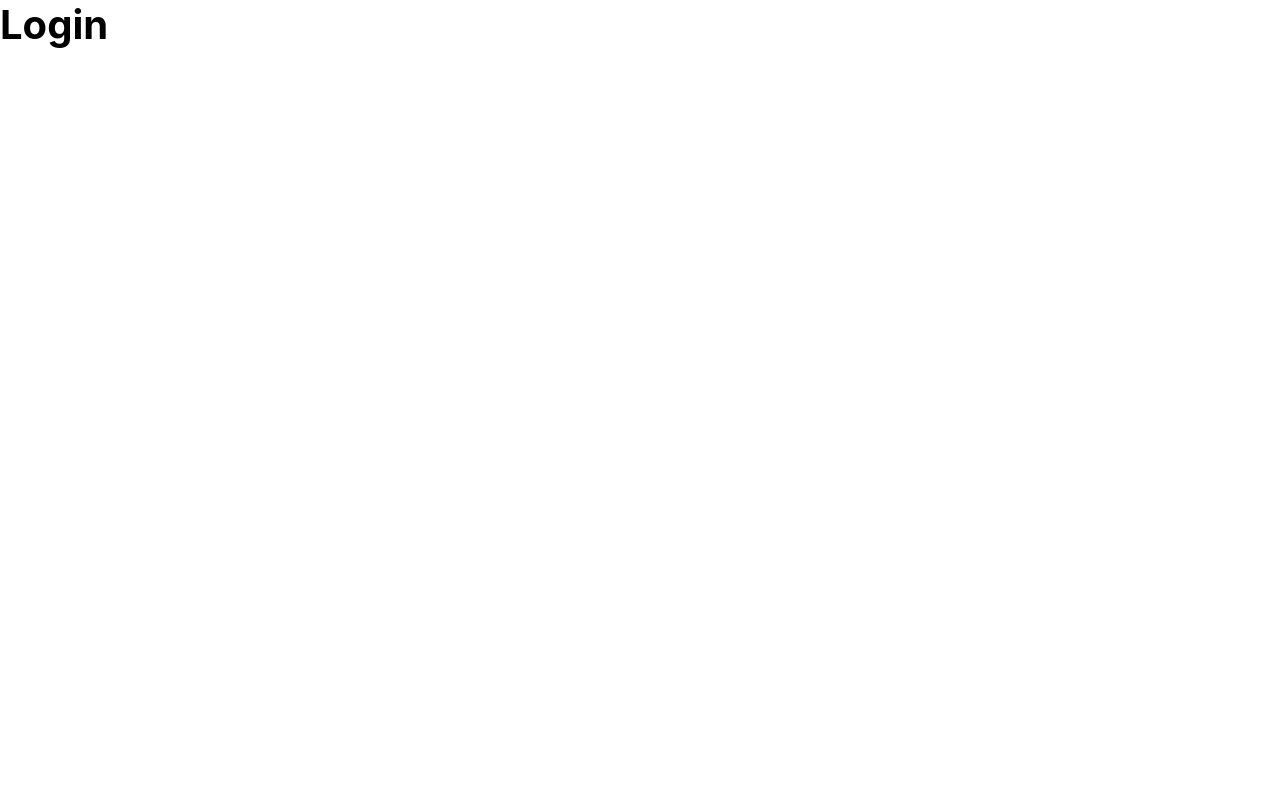
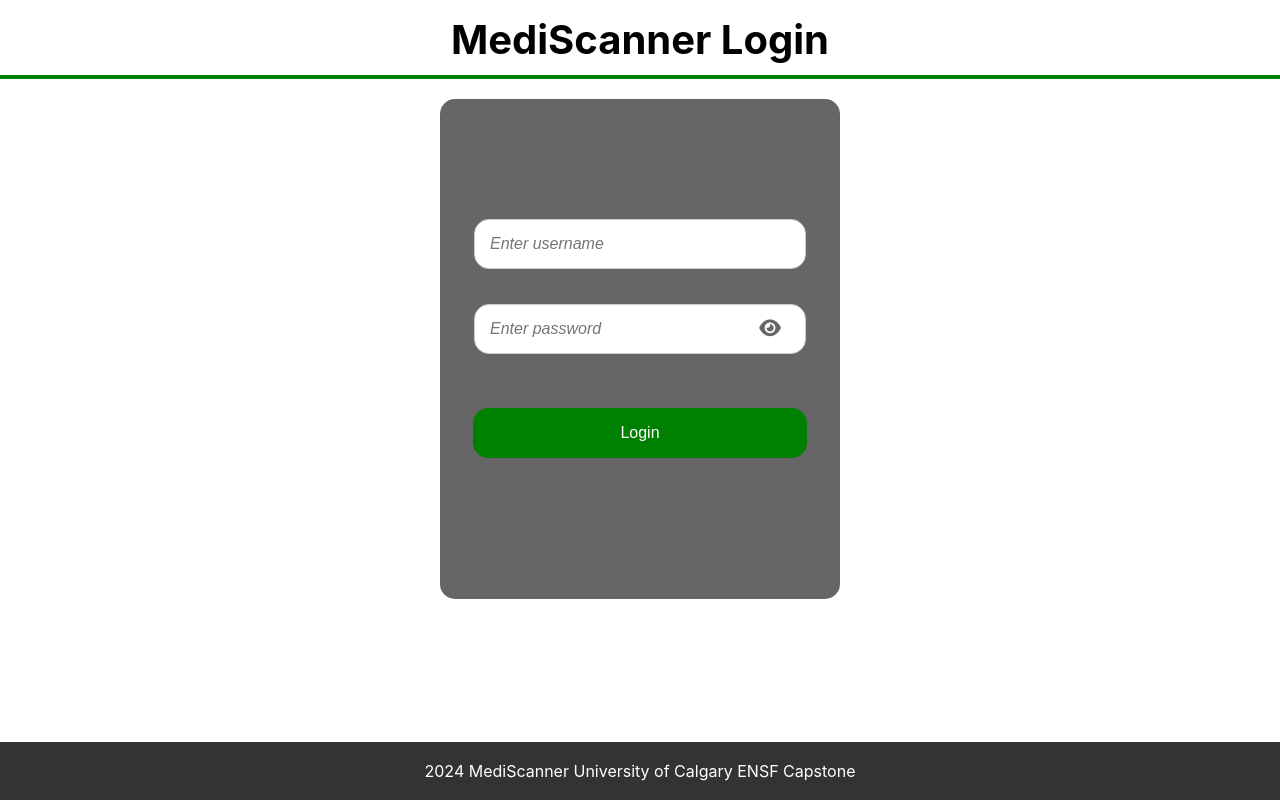
Before and after one commit to amneetd/MediScanner, a React (Create React App) app in the folder Frontend/my-app/: page /login in a window 1280 px wide. Built offline with nearby package versions, Linux system fonts and the light colour scheme.

Commit message:
added login page

```diff
--- a/Frontend/my-app/package.json
+++ b/Frontend/my-app/package.json
@@ -3,6 +3,7 @@
   "version": "0.1.0",
   "private": true,
   "dependencies": {
+    "@fortawesome/fontawesome-free": "^6.6.0",
     "@testing-library/jest-dom": "^5.17.0",
     "@testing-library/react": "^13.4.0",
     "@testing-library/user-event": "^13.5.0",
--- a/Frontend/my-app/src/App.js
+++ b/Frontend/my-app/src/App.js
@@ -1,7 +1,7 @@
 // src/App.js
 import React from "react";
 import Calendar from "./Calendar";
-import { BrowserRouter as Router, Routes, Route } from 'react-router-dom';
+import { BrowserRouter as Router, Routes, Route, Navigate } from 'react-router-dom';
 import UploadPage from './UploadPage';
 import Login from './Login';
 import MedicalInfo from "./MedicalInfo";
@@ -11,6 +11,7 @@ function App() {
     <Router>
       <div>
         <Routes>
+          <Route path="/" element={<Navigate to="/login" replace />} />
           <Route path="/upload" element={<UploadPage />} />
           <Route path="/login" element={<Login />} />
           <Route path="/report" element={<MedicalInfo />} />
--- a/Frontend/my-app/src/DropzoneComponent.js
+++ b/Frontend/my-app/src/DropzoneComponent.js
@@ -1,4 +1,3 @@
-// src/DropzoneComponent.js
 import React, { useCallback, useState, useEffect } from 'react';
 import { useDropzone } from 'react-dropzone';
 import './index.css';
--- a/Frontend/my-app/src/Login.js
+++ b/Frontend/my-app/src/Login.js
@@ -1,12 +1,48 @@
-// src/Login.js
-import React from 'react';
+// src/DropzoneComponent.js
+import React, { useCallback, useState, useEffect } from 'react';
+import { useDropzone } from 'react-dropzone';
+import './index.css';
+import { useNavigate } from 'react-router-dom';
+import '@fortawesome/fontawesome-free/css/all.min.css';
 
-const Login = () => {
+
+const LoginPage = () => {
+  const navigate = useNavigate();
+
+  const nav = () => {
+    navigate('/upload')
+  }
+  const [showPassword, setShowPassword] = useState(false);
+
+  const togglePasswordVisibility = () => {
+    setShowPassword(!showPassword);
+  };
+
+
   return (
-    <div>
-      <h1>Login</h1>
+    <div className="mid-container">
+      <header>
+        <h1>MediScanner Login</h1>
+      </header>
+      <div className="login-box">
+        <div className="login-back">
+            <input type="text" id="username" name="username" placeholder="Enter username" />
+            <input
+              type={showPassword ? 'text' : 'password'}  /* Toggle between password and text */
+              name="password"
+            placeholder="Enter password" />
+            <i
+              className={`fas ${showPassword ? 'fa-eye-slash' : 'fa-eye'} eye-icon`}
+              onClick={togglePasswordVisibility}
+            />
+            <button type="submit" onClick={nav}>Login</button>
+        </div>
+        </div>
+      <footer>
+        <p>2024 MediScanner University of Calgary ENSF Capstone</p>
+      </footer>
     </div>
   );
 };
 
-export default Login;
+export default LoginPage;
--- a/Frontend/my-app/src/UploadPage.js
+++ b/Frontend/my-app/src/UploadPage.js
@@ -1,4 +1,3 @@
-// src/UploadPage.js
 import React, { useCallback } from 'react';
 import './index.css';
 import DropzoneComponent from './DropzoneComponent';
@@ -10,7 +9,7 @@ const UploadPage = () => {
       }, []);
 
   return (
-    <div className="upload-container">
+    <div className="mid-container">
       <header>
         <h1>MediScanner</h1>
       </header>
--- a/Frontend/my-app/src/index.css
+++ b/Frontend/my-app/src/index.css
@@ -11,7 +11,7 @@ body, html {
   -moz-osx-font-smoothing: grayscale;
 }
 
-.upload-container {
+.mid-container {
   display: flex;
   flex-direction: column;
   min-height: 100vh;
@@ -128,3 +128,66 @@ footer {
 .upload-button:hover {
   background-color: darkgreen;
 }
+
+.login-box {
+  display: flex;
+  flex-direction: column;
+  align-items: center;
+  margin: 20px 0;
+}
+
+.login-box input {
+  margin-top: 35px;
+  width: 300px;
+  font-size: 1.0rem;
+  padding: 15px;
+  border-radius: 15px;
+  border: 1px solid #ccc;
+}
+
+.login-box input#username {
+  width: 300px;
+  margin-top: 120px;
+  font-size: 1.0rem;
+  padding: 15px;
+}
+
+.login-box input::placeholder {
+  font-style: italic;
+}
+
+.login-box button {
+  margin-top: 35px;
+  padding: 15px 20px;
+  width: 334px;
+  border-radius: 15px;
+  border: 1px solid green;
+  font-size: 1.0rem;
+  color: white;
+  background-color: green;
+}
+
+.login-box button:hover {
+  background-color: darkgreen;
+  border: 1px solid #ccc;
+  cursor: pointer;
+}
+
+.login-back {
+  width: 400px;
+  height: 500px;
+  background-color: #666;
+  display: flex;
+  flex-direction: column;
+  align-items: center;
+  border-radius: 15px;
+
+}
+
+.eye-icon {
+  right: 10px;
+  transform: translateY(-35px) translateX(130px);
+  cursor: pointer;
+  color: #666;
+  font-size: 1.2rem;
+}
```
Also changed, not shown: 1 other file (tests, documents, lock files or other folders).
